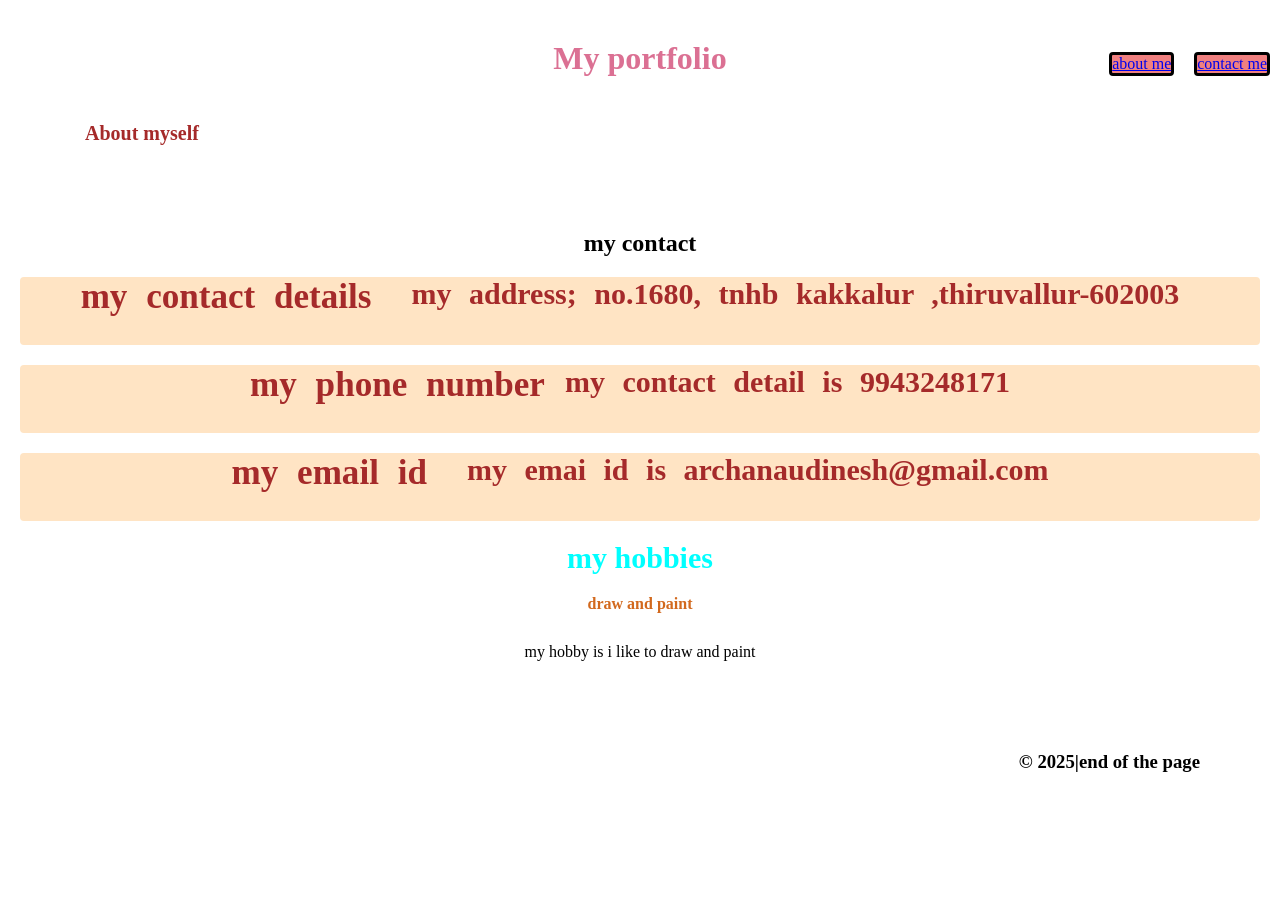
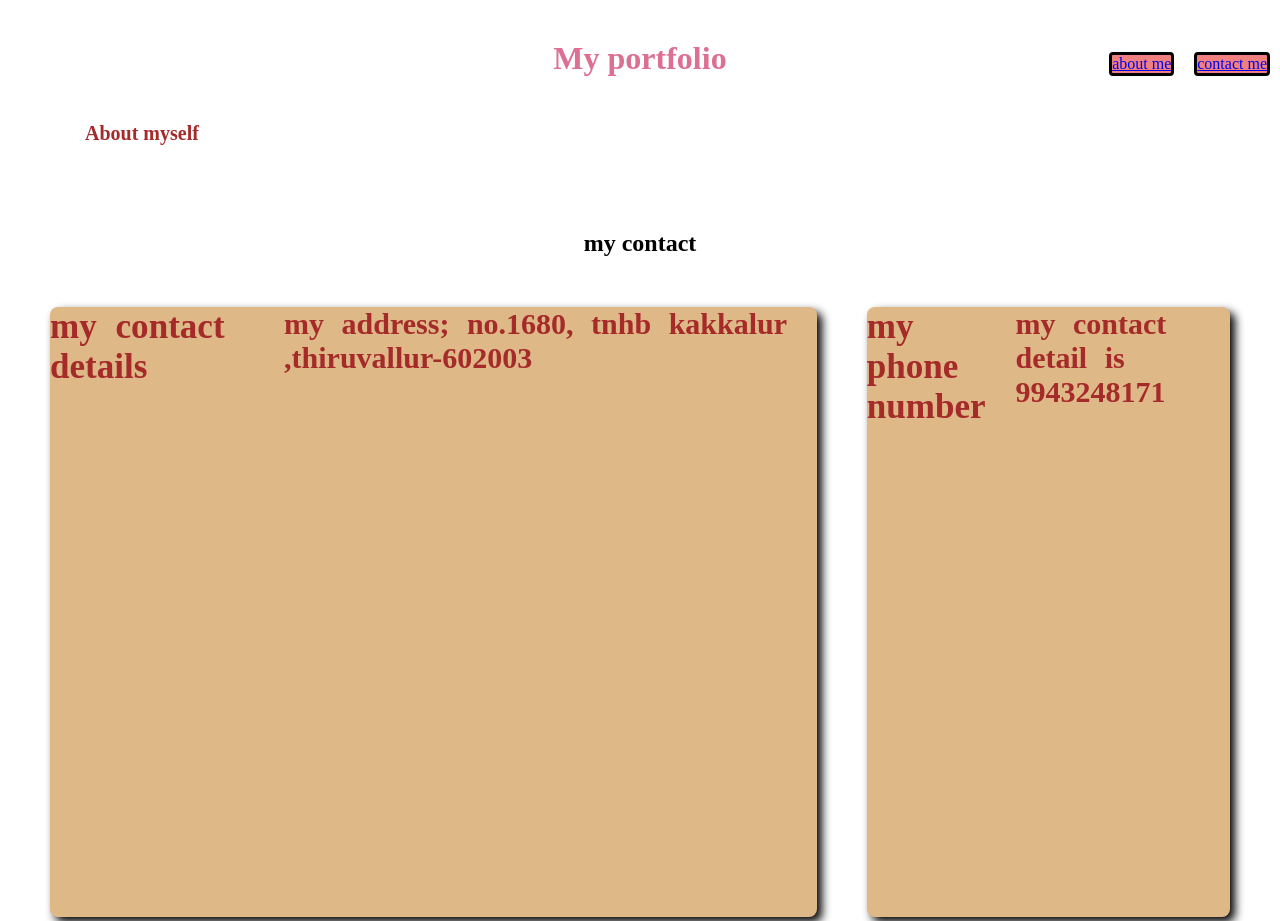
Before and after one commit to archana1021/fsd20-assignment3, a plain HTML site: page my contact.html in a window 1280 px wide. Shown: the top 921 px of the page. Before the commit the page ends 853 px from the top, so only its background shows below. Drawn offline with Linux system fonts and the light colour scheme.

Commit message:
Add files via upload

```diff
--- a/my contact.html
+++ b/my contact.html
@@ -1,4 +1,3 @@
-<!DOCTYPE html>
 <html lang="en">
 <head>
     <meta charset="UTF-8">
@@ -28,25 +27,19 @@
             <div class="divcontainer">
             <article class="item item1">
                 <h3>my  contact details</h3><br><br>
-                <p>my address; no.1680, tnhb kakkalur ,thiruvallur-602003</p><br><br>
+                <p>my address; no.1680, tnhb kakkalur ,thiruvallur-602003</p><br><br><br>
             </article>
             <article class="item item2">
                 <h3>my phone number</h3>
-                <p>my contact detail is 9943248171</p><br><br>
+                <p>my contact detail is 9943248171</p><br><br><br>
             </article>
             <article class="item item3">
                 <h3>my email id</h3><br><br>
-                <p>my emai id is archanaudinesh@gmail.com</p>
+                <p>my emai id is archanaudinesh@gmail.com</p><br><br>
             </article>
             </div>
         </section>
-        <section class="content" name="hobbies">
-            <h3>my hobbies</h3>
-            <article>
-                <h4>draw and paint</h4>
-                <p>my hobby is i like to draw and paint</p>
 
-            </article>
 
         </section>
      </main>
--- a/styles3.css
+++ b/styles3.css
@@ -51,14 +51,17 @@ nav ul li:active{
     display: flex;
     justify-content: center;
 }
-.gridcontainer{
+ .divcontainer{
     display: grid;
     grid-template-areas:
-    "my contact details"
-    "my phone number"
-    "my email id";
-     gap: 20px;
-     padding: 10px;
+    "my contact details  my phone number"
+    "my email id my email id";
+    grid-template-columns: 2fr 1fr;
+    grid-template-rows:  1fr 100px;
+    height: 100%;
+     gap: 10px;
+     padding: 20px;
+     margin: 10px;
 
 
 
@@ -67,39 +70,36 @@ nav ul li:active{
 .item{
     display: flex;
     justify-content: center;
-    background-color: bisque;
+    background-color: burlywood;
+
     color: brown;
     font-weight: bold;
     font-size: 30px;
-    border-radius: 4px;
+    border-radius: 8px;
+    box-shadow:5px 5px 10px rgba(0, 0, 0, 1);
     margin: 20px;
     word-spacing: 10px;
     gap: 20px;
 }
-.content h3{
-    color: aqua;
+.item3{
+    grid-area: my email id;
+}
+
+
+footer h3 {
     display: flex;
-    justify-content: center;
-    font-weight: bold;
-    font-size: 30px;
+    justify-content: end;
 
 }
-.content h4{
-    display: flex;
-    justify-content: center;
-    color: chocolate;
-    padding: 10px;
-    margin: 10px;
+@media(max-width:768px){
+    body{
+        background-color: bisque;
+        color: green;
+    }
 }
-.content p{
-    display: flex;
-    justify-content: center;
-    padding: 10px;
-    margin: 10px;
+@media(max-width:425px){
+    body{
+        background-color: black;
+        color: white;
+    }
 }
-footer h3{
-    display: flex;
-    justify-content: end;
-    margin: 30px;
-    padding: 50px;
-}
```
